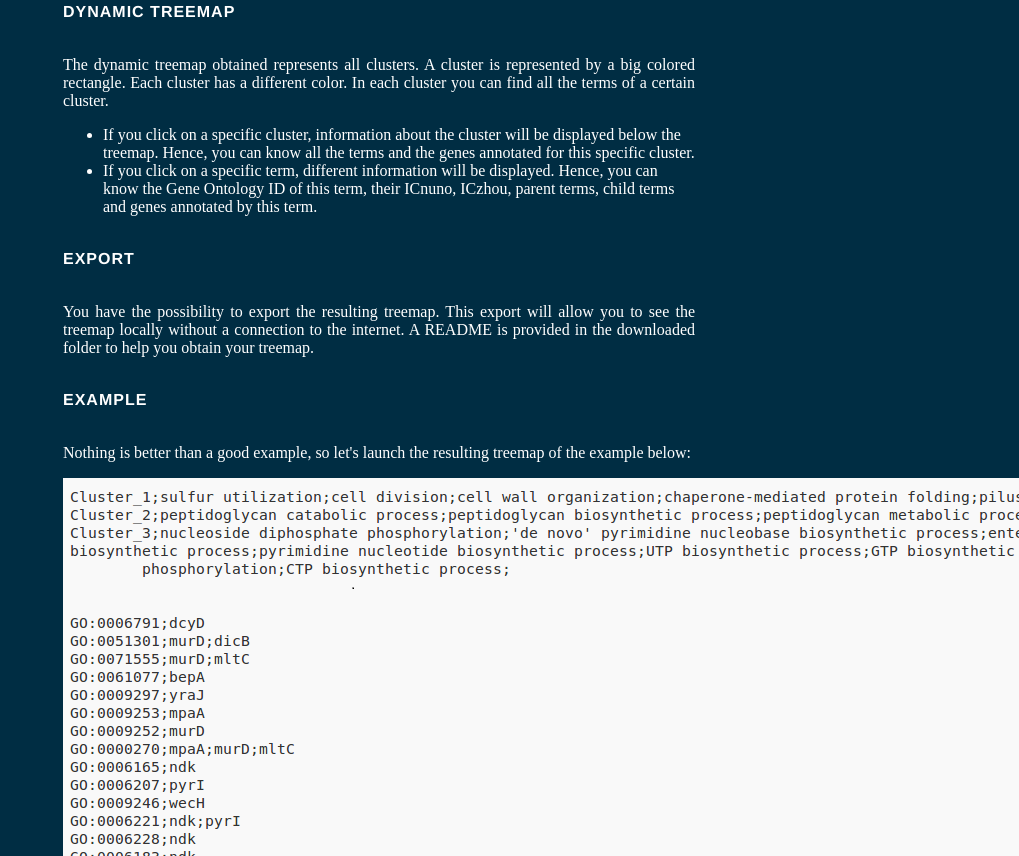
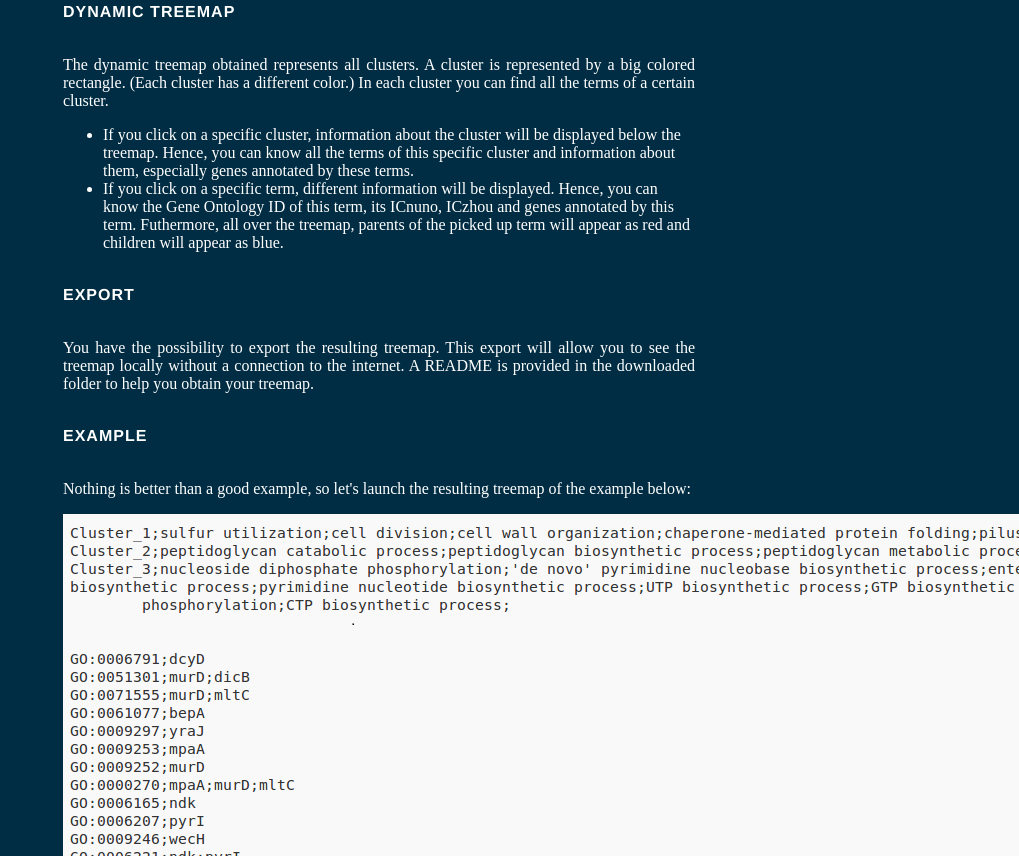
Before and after one commit to ladyson1806/M1_Project_MoveGO, a website: page public/index/how_to.html in a window 1280 px wide. Shown: the part 1054-1910 px from the top of the page, without its empty margins (261-1280 px from the left). Drawn offline with Linux system fonts and the light colour scheme.

Commit message:
Update how_to.html

```diff
--- a/public/index/how_to.html
+++ b/public/index/how_to.html
@@ -67,12 +67,12 @@
 
 <h4>Dynamic Treemap</h4>
 
-<p align="justify">The dynamic treemap obtained represents all clusters. A cluster is represented by a big colored rectangle. Each cluster has a different color. In each cluster you can find all the terms of a certain cluster.</p>
+<p align="justify">The dynamic treemap obtained represents all clusters. A cluster is represented by a big colored rectangle. (Each cluster has a different color.) In each cluster you can find all the terms of a certain cluster.</p>
 
 <ul>
-	<li>If you click on a specific cluster, information about the cluster will be displayed below the treemap. Hence, you can know all the terms and the genes annotated for this specific cluster.</li>
+	<li>If you click on a specific cluster, information about the cluster will be displayed below the treemap. Hence, you can know all the terms of this specific cluster and information about them, especially genes annotated by these terms.</li>
 
-	<li>If you click on a specific term, different information will be displayed. Hence, you can know the Gene Ontology ID of this term, their ICnuno, ICzhou, parent terms, child terms and genes annotated by this term.</li>
+	<li>If you click on a specific term, different information will be displayed. Hence, you can know the Gene Ontology ID of this term, its ICnuno, ICzhou and genes annotated by this term. Futhermore, all over the treemap, parents of the picked up term will appear as red and children will appear as blue.</li>
 </ul>
 
 </br>
```
